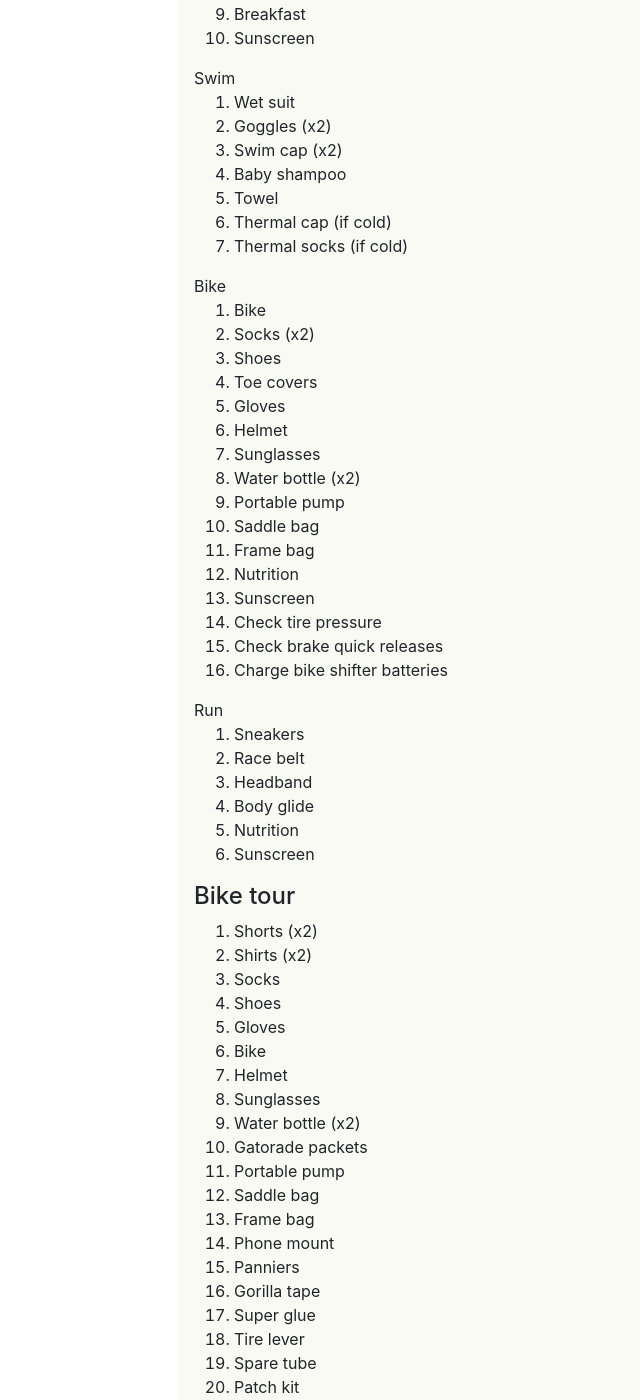
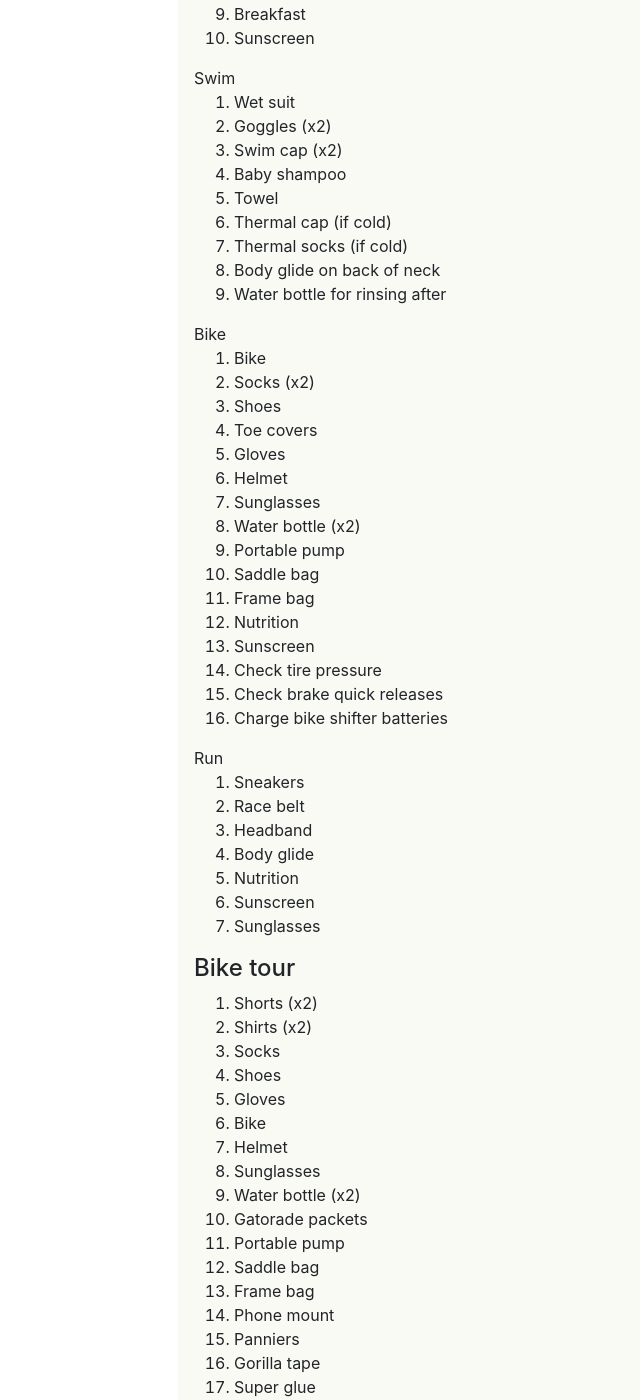
Before and after one commit to mackorone/mackorone.github.io, a Jekyll site: the page built from _posts/2022-07-10-activity-checklists.md, in a window 1280 px wide and 1400 px high, scrolled down 1932 px. Shown: the whole window, without its empty margins (77-717 px from the left). Built offline with Jekyll 4.4.1, drawn with Linux system fonts in a browser that asks for light colours; nearby versions of some CDN libraries.

Commit message:
Update quotes, activity checklists after Tri Santa Cruz

```diff
--- a/_data/quotes.yml
+++ b/_data/quotes.yml
@@ -110,8 +110,9 @@
 - quote: Perservere through the tough times.
   source: '@anexpressivemedium'
   link: https://youtu.be/vT9LS2Z2RmI?t=886
-- quote: Put yourself in situations where you don’t know what the next 24 hours is going to look like.
+- quote: Put yourself in a situation where you're not sure what the next 24 hours will bring.
   source: Beau Miles
+  link: https://youtu.be/o8YgqN9cG84?t=115
 - quote: We choose to go to the moon in this decade and do the other things, not because they are easy, but because they are hard, because that goal will serve to organize and measure the best of our energies and skills, because that challenge is one that we are willing to accept, one we are unwilling to postpone, and one which we intend to win.
   source: John F. Kennedy
 - quote: You should do things that give you butterflies.
--- a/_posts/2022-07-10-activity-checklists.md
+++ b/_posts/2022-07-10-activity-checklists.md
@@ -91,6 +91,8 @@ Useful for packing and pre-race jitters.
 1. Towel
 1. Thermal cap (if cold)
 1. Thermal socks (if cold)
+1. Body glide on back of neck
+1. Water bottle for rinsing after
 
 <p style="margin-bottom:0px;">Bike</p>
 1. Bike
@@ -117,6 +119,7 @@ Useful for packing and pre-race jitters.
 1. Body glide
 1. Nutrition
 1. Sunscreen
+1. Sunglasses
 
 #### Bike tour
 
```
